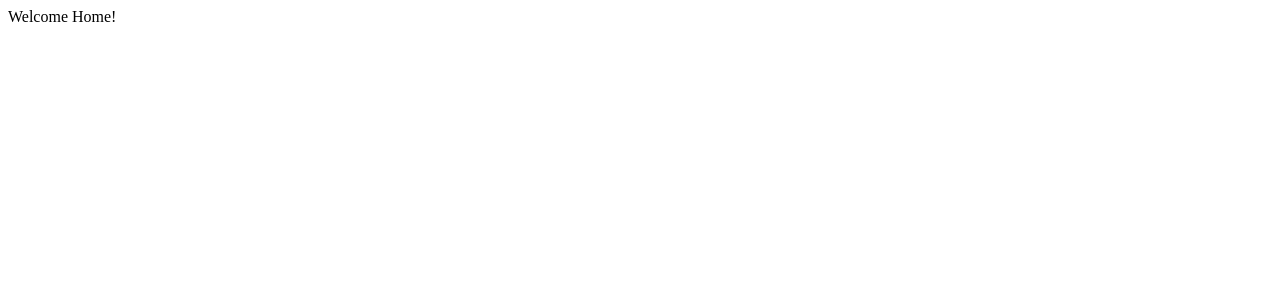
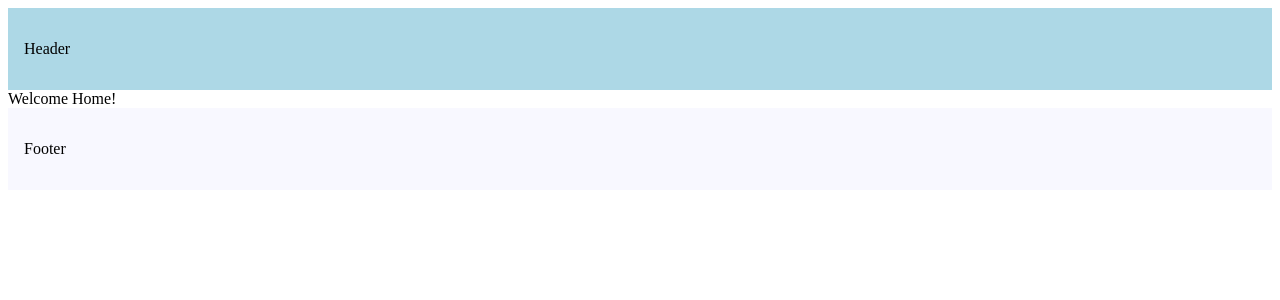
Before and after one commit to MinJustDoIt/next-js-palace, a Next.js app in the folder routing-demo/: page / in a window 1280 px wide. Shown: the top 300 px of the page. Built offline with nearby package versions, Linux system fonts and the light colour scheme.

Commit message:
add header and footer to RootLayout component for improved layout structure

```diff
--- a/routing-demo/src/app/layout.tsx
+++ b/routing-demo/src/app/layout.tsx
@@ -1,16 +1,34 @@
 export const metadata = {
-  title: 'Next.js',
-  description: 'Generated by Next.js',
-}
+  title: "Next.js",
+  description: "Generated by Next.js",
+};
 
 export default function RootLayout({
   children,
 }: {
-  children: React.ReactNode
+  children: React.ReactNode;
 }) {
   return (
     <html lang="en">
-      <body>{children}</body>
+      <body>
+        <header
+          style={{
+            backgroundColor: "lightblue",
+            padding: "1rem",
+          }}
+        >
+          <p>Header</p>
+        </header>
+        {children}
+        <footer
+          style={{
+            backgroundColor: "ghostwhite",
+            padding: "1rem",
+          }}
+        >
+          <p>Footer</p>
+        </footer>
+      </body>
     </html>
-  )
+  );
 }
```
